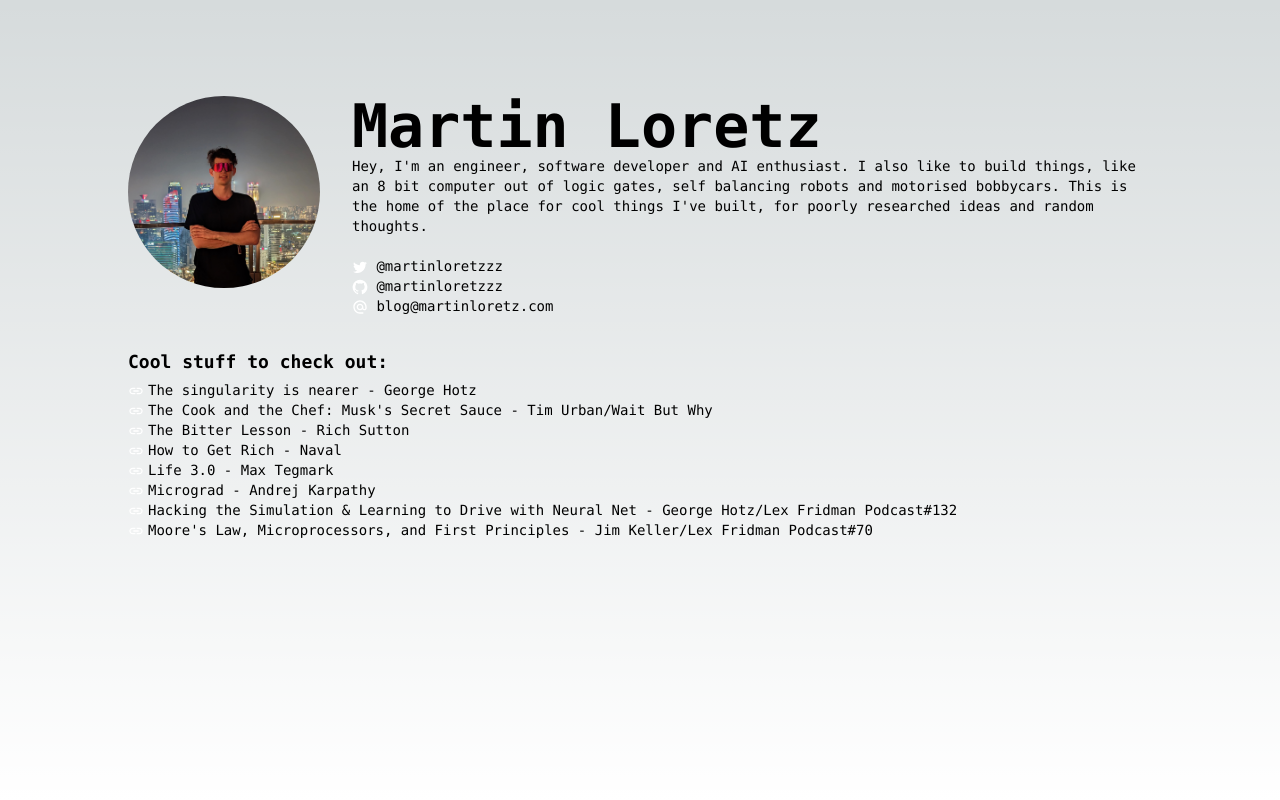
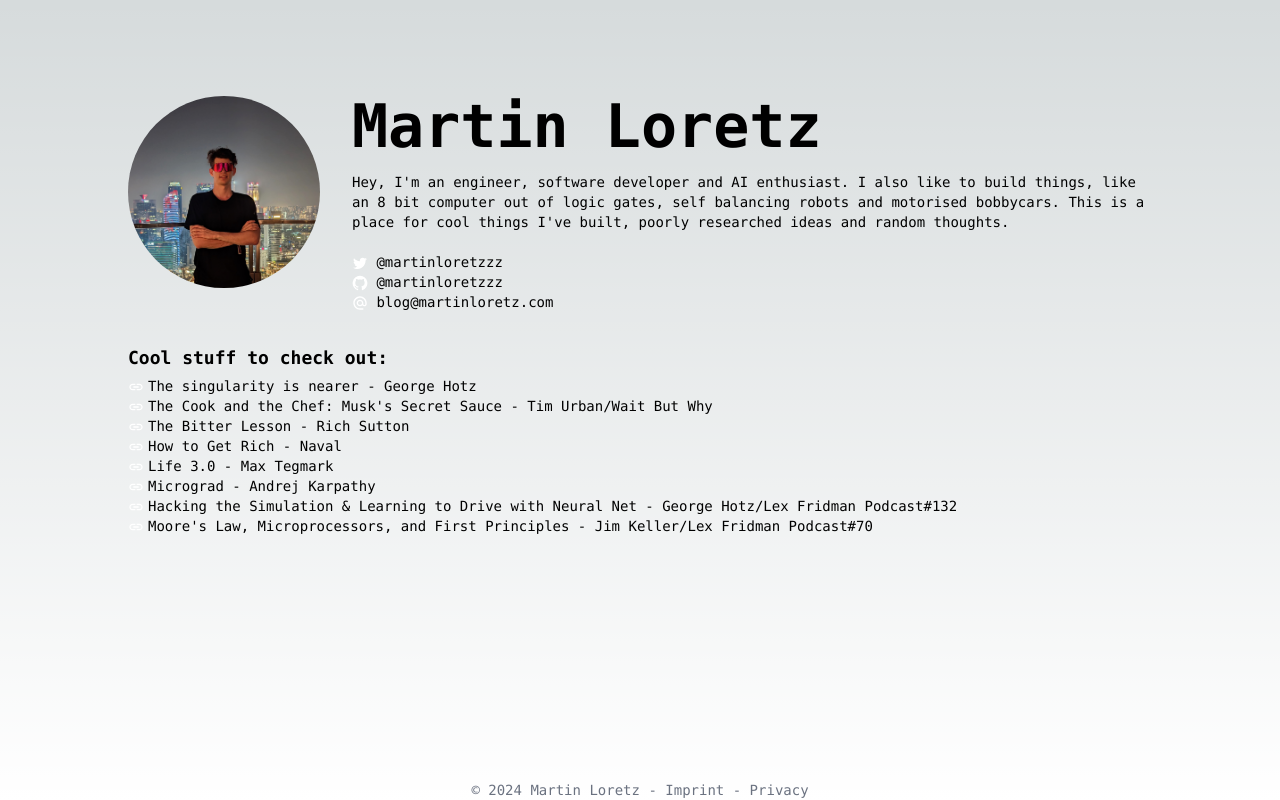
Before and after one commit to martinloretzzz/martinloretz-dot-com, a Next.js app: page / in a window 1280 px wide. Built offline with nearby package versions, Linux system fonts and the light colour scheme.

Commit message:
Add foother

```diff
--- a/app/components/abount.tsx
+++ b/app/components/abount.tsx
@@ -10,11 +10,11 @@ export const AboutSection = () => {
 				</div>
 			</div>
 			<div>
-				<h1 className="text-6xl font-bold">Martin Loretz</h1>
+				<h1 className="text-6xl font-bold pb-4">Martin Loretz</h1>
 				<p>
 					Hey, I&apos;m an engineer, software developer and AI enthusiast. I also like to build things, like an 8 bit
-					computer out of logic gates, self balancing robots and motorised bobbycars. This is the home of the place for
-					cool things I&apos;ve built, for poorly researched ideas and random thoughts.
+					computer out of logic gates, self balancing robots and motorised bobbycars. This is a place for cool things
+					I&apos;ve built, poorly researched ideas and random thoughts.
 				</p>
 				<br />
 				<SocialCard />
--- /dev/null
+++ b/app/components/foother.tsx
@@ -0,0 +1,16 @@
+import { FC } from "react";
+
+export const Foother: FC = () => {
+	return (
+		<div className="text-sm text-gray-500">
+			© {new Date().getFullYear()} Martin Loretz{" - "}
+			<a href="https://bytetool.web.app/en/imprint/" target="_blank">
+				Imprint
+			</a>
+			{" - "}
+			<a href="https://bytetool.web.app/en/privacy/" target="_blank">
+				Privacy
+			</a>
+		</div>
+	);
+};
--- a/app/page.tsx
+++ b/app/page.tsx
@@ -1,16 +1,20 @@
 import { AboutSection } from "./components/abount";
+import { Foother } from "./components/foother";
 import { ReadingListSection } from "./components/reading-list";
 import readingList from "./content/reading-list.json";
 
 export default function Home() {
 	return (
-		<main className="flex min-h-screen flex-col items-center justify-between p-24">
-			<div className="z-10 w-full max-w-5xl items-center justify-between font-mono text-sm lg:flex">
+		<main className="flex min-h-screen flex-col items-center justify-between p-24 font-mono text-sm">
+			<div className="z-10 w-full max-w-5xl items-center justify-between lg:flex">
 				<div className="flex flex-col space-y-8">
 					<AboutSection />
 					<ReadingListSection list={readingList} />
 				</div>
 			</div>
+			<div className="fixed bottom-0">
+				<Foother />
+			</div>
 		</main>
 	);
 }
```
Also changed, not shown: 1 other file (tests, documents, lock files or other folders).
